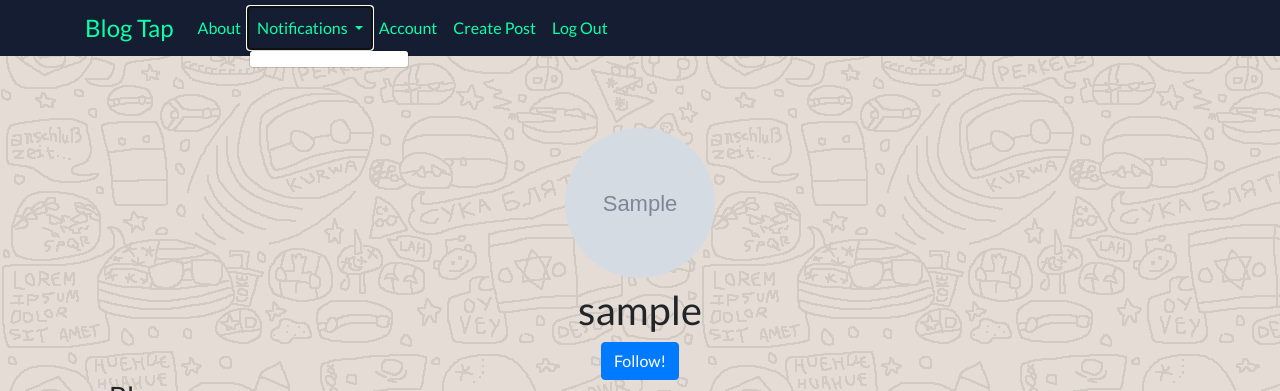
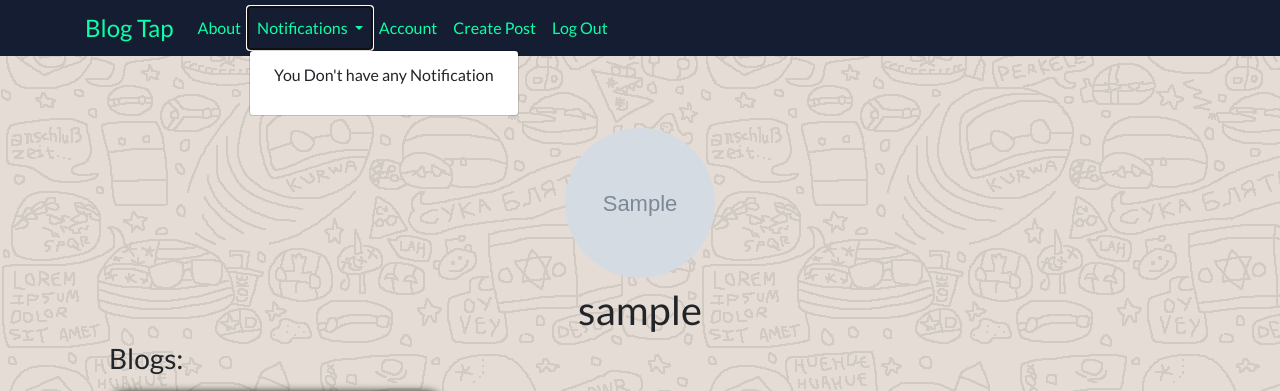
Before and after one commit to ruppysuppy/Blog-Tap, a Flask app: a page that uses blog/templates/base.html in a window 1280 px wide, after a click on "Notifications". Shown: the top 391 px of the page. Run offline with Flask 2, Linux system fonts and the light colour scheme; a user stored in the database is signed in; tables that the repository leaves empty hold one stand-in row (values such as "Sample post"); grey boxes marked "Sample" are stand-in pictures; data that the repository does not hold is empty; some libraries are stand-ins or nearby versions; some web fonts are replaced.

Commit message:
UI Improvements + Follow system + Pagination improvements

```diff
--- a/blog/core/views.py
+++ b/blog/core/views.py
@@ -26,9 +26,9 @@ core = Blueprint('core', __name__)
 def index():
     page = request.args.get('page', 1, type=int)
 
-    blog_posts = BlogPost.query.order_by(BlogPost.views.desc()).paginate(page=page, per_page=10)
+    blog_posts = BlogPost.query.order_by(BlogPost.views.desc(), BlogPost.date.desc()).paginate(page=page, per_page=6)
     if (current_user.is_authenticated):
-        recommended = BlogPost.query.filter_by(category=current_user.last_viewed_catagory).filter(BlogPost.author != current_user).order_by(BlogPost.views.desc()).paginate(page=page, per_page=2, error_out=False)
+        recommended = BlogPost.query.filter_by(category=current_user.last_viewed_catagory).filter(BlogPost.author != current_user).order_by(BlogPost.views.desc(), BlogPost.date.desc()).paginate(page=page, per_page=3, error_out=False)
     else:
         recommended = None
 
--- a/blog/static/style/base_style.css
+++ b/blog/static/style/base_style.css
@@ -154,9 +154,9 @@ form .btn-danger:hover,
 }
 
 .blog-card {
-    width: 48%;
-    min-width: 48%;
-    max-width: 48%;
+    width: 31%;
+    min-width: 31%;
+    max-width: 31%;
     border-radius: 16px;
     border: 2px solid #151D33;
     margin: 8px;
@@ -294,6 +294,59 @@ input[type="radio"]:checked+label {
     border-radius: 50%;
 }
 
+.btn-follow {
+    transition: 0.1s;
+    border-radius: 8px;
+    padding: 8px 16px;
+    font-weight: 700;
+    font-size: large;
+    border: none;
+    color: #151D33;
+    background-color: #0CFFA6;
+}
+
+.btn-follow:hover {
+    transform: scale(1.05);
+    color: white;
+    background-color: rgb(5, 120, 80);
+}
+
+.btn-unfollow {
+    transition: 0.1s;
+    border-radius: 8px;
+    padding: 8px 16px;
+    font-weight: 700;
+    font-size: large;
+    border: none;
+    color: rgb(255, 60, 60);
+    background-color: rgb(150, 150, 150);
+}
+
+.btn-unfollow:hover {
+    transform: scale(1.05);
+    color: white;
+    background-color: rgb(255, 25, 25);
+}
+
+
+/* Scroll bar effects */
+
+::-webkit-scrollbar {
+    width: 10px;
+}
+
+ ::-webkit-scrollbar-track {
+    background: #f1f1f1;
+}
+
+ ::-webkit-scrollbar-thumb {
+    background: #888;
+}
+
+ ::-webkit-scrollbar-thumb:hover {
+    background: #555;
+}
+
 @media(max-width: 990px) {
     .blog-card {
         margin: auto;
--- a/blog/templates/base.html
+++ b/blog/templates/base.html
@@ -13,7 +13,7 @@
     <link rel="stylesheet" href="{{url_for('static', filename='style/base_style.css')}}">
 </head>
 
-<body style="width: 100vw; overflow-x: hidden;">
+<body style="width: 100vw; overflow-x: hidden; overflow-y: scroll;">
     <div class="background" style="height: 100vh; width: 100vw; position: fixed; top: 0; left: 0; z-index: -10; background-image: url({{url_for('static', filename='img/background.png')}});"></div>
     <nav class="navbar navbar-expand-lg navbar-dark bg-dark" style="position: fixed; top: 0; left: 0; width: 100vw; background-color: #151D33 !important; z-index: 9999;">
         <div class="container">
@@ -33,11 +33,11 @@
                         <a class="nav-link dropdown-toggle nav-link-mod" href="#" id="navbarDropdown" role="button" data-toggle="dropdown" aria-haspopup="true" aria-expanded="false">
                           Notifications
                         </a>
-                        <div class="dropdown-menu" aria-labelledby="navbarDropdown">
-                            {% for mess in notifs %}
-                            <a class="dropdown-item" href="#">{{mess.text}}</a>
-                            <div class="dropdown-divider"></div>
-                            {% endfor %}
+                        <div class="dropdown-menu" aria-labelledby="navbarDropdown" style="max-height: 200px; overflow-y: scroll;">
+                            {% if notifs %} {% for mess in notifs %}
+                            <a class="dropdown-item" href="#">{{mess.text}}</a> {% endfor %} {% else %}
+                            <p class="dropdown-item">You Don't have any Notification</p>
+                            {% endif %}
                         </div>
                     </li>
                     <li class="nav-item">
--- a/blog/templates/user_blog_posts.html
+++ b/blog/templates/user_blog_posts.html
@@ -4,9 +4,15 @@
     <div align="center">
         <img src="{{url_for('static', filename='img/profile_image/'+user.profile_image)}}" alt="Error! Picture not found." style="border-radius: 50%; height: 150px; width: 150px; margin-bottom: 8px;">
         <h1 class="reactive-text-1 text-break">{{user.username}}</h1>
+        {% if current_user.is_authenticated %} {% if current_user != user %} {% if can_follow %}
         <a href="{{url_for('user.follow', user_id_1=current_user.id, user_id_2=user.id)}}">
-            <button class="btn btn-primary">Follow!</button>
+            <button class="btn-follow">Follow!</button>
         </a>
+        {% else %}
+        <a href="{{url_for('user.unfollow', user_id_1=current_user.id, user_id_2=user.id)}}">
+            <button class="btn-unfollow">UnFollow!</button>
+        </a>
+        {% endif %} {% endif %} {% endif %}
     </div>
 </div>
 
@@ -16,7 +22,6 @@
     <div class="container card-container" style="display: flex; flex-wrap: wrap;">
         {% for post in blog_posts.items %}
         <a href="{{url_for('blog_posts.blog_post', blog_post_id=post.id)}}" class="blog-card" style="font-weight: 700;">
-            <!-- <div class="row blog-card"> -->
             <div class="card-img">
                 <div class="img" style="background-image: url({{url_for('static', filename='img/blog_background/'+post.category+'.jpg')}});"></div>
             </div>
@@ -45,17 +50,19 @@
 
 <nav aria-label="Page Navigation example">
     <ul class="pagination justify-content-center">
-
-        {% for page_num in blog_posts.iter_pages(left_edge=1) %} {% if blog_posts.page == page_num %}
+        {% for page_num in blog_posts.iter_pages(left_edge=1, right_edge=1, left_current=1, right_current=2) %} {% if blog_posts.page == page_num %}
         <li class="page-item active">
             <a class="page-link active" href="{{url_for('user.user_posts', username=user.username, page=page_num)}}">{{page_num}}</a>
         </li>
-        {% else %}
+        {% else %} {% if page_num %}
         <li class="page-item">
             <a class="page-link" href="{{url_for('user.user_posts', username=user.username, page=page_num)}}">{{page_num}}</a>
         </li>
-        {% endif %} {% endfor %}
-
+        {% else %}
+        <li class="page-item">
+            <a class="page-link" aria-disabled="true">...</a>
+        </li>
+        {% endif %} {% endif %} {% endfor %}
     </ul>
 </nav>
 
--- a/blog/users/views.py
+++ b/blog/users/views.py
@@ -130,14 +130,20 @@ def account():
 def user_posts(username):
     page = request.args.get('page', 1, type=int)
     user = User.query.filter_by(username=username).first_or_404()
-    blog_posts = BlogPost.query.filter_by(author=user).order_by(BlogPost.views.desc()).paginate(page=page, per_page=10)
+    blog_posts = BlogPost.query.filter_by(author=user).order_by(BlogPost.views.desc(), BlogPost.date.desc()).paginate(page=page, per_page=6)
+
+    get_following = Followers.query.filter(Followers.follower_id==current_user.id, Followers.followed_id==user.id).first()
+    if (get_following):
+        can_follow = False
+    else:
+        can_follow = True
 
     if (current_user.is_authenticated):
         notifs = Notifications.query.filter_by(user_id=current_user.id).order_by(Notifications.date.desc()).all()
     else:
         notifs = []
 
-    return render_template('user_blog_posts.html', user=user, blog_posts=blog_posts, notifs=notifs)
+    return render_template('user_blog_posts.html', user=user, blog_posts=blog_posts, notifs=notifs, can_follow=can_follow)
 
 ####################################################
 # FOLLOW USER ######################################
@@ -159,12 +165,41 @@ def follow(user_id_1, user_id_2):
         data = Followers(user_id_1, user_id_2)
         db.session.add(data)
 
-        notif = Notifications(temp, f'Started following {user_id_2}')
+        notif = Notifications(temp, f'You started following {user_id_2}')
         db.session.add(notif)
 
         db.session.commit()
 
-        flash(f'Following {user_id_2}!')
+        flash(f'You are following {user_id_2}!')
 
     user = User.query.get_or_404(user_id_2)
     return redirect(url_for('user.user_posts', username=user.username))
+
+####################################################
+# UNFOLLOW USER ####################################
+####################################################
+
+@users.route("/unfollow/<user_id_1>/<user_id_2>")
+@login_required
+def unfollow(user_id_1, user_id_2):
+    user_id_1 = int(user_id_1)
+    user_id_2 = int(user_id_2)
+
+    temp = user_id_1
+
+    data = Followers.query.filter_by(follower_id=user_id_1, followed_id=user_id_2).first()
+
+    if (not data):
+        flash(f"You don't follow {user_id_2}")
+    else:
+        db.session.delete(data)
+
+        notif = Notifications(temp, f'You stopped following {user_id_2}')
+        db.session.add(notif)
+
+        db.session.commit()
+
+        flash(f'You unfollowed {user_id_2}!')
+
+    user = User.query.get_or_404(user_id_2)
+    return redirect(url_for('user.user_posts', username=user.username))
```
Also changed, not shown: blog/templates/index.html (+8 -6 lines).
